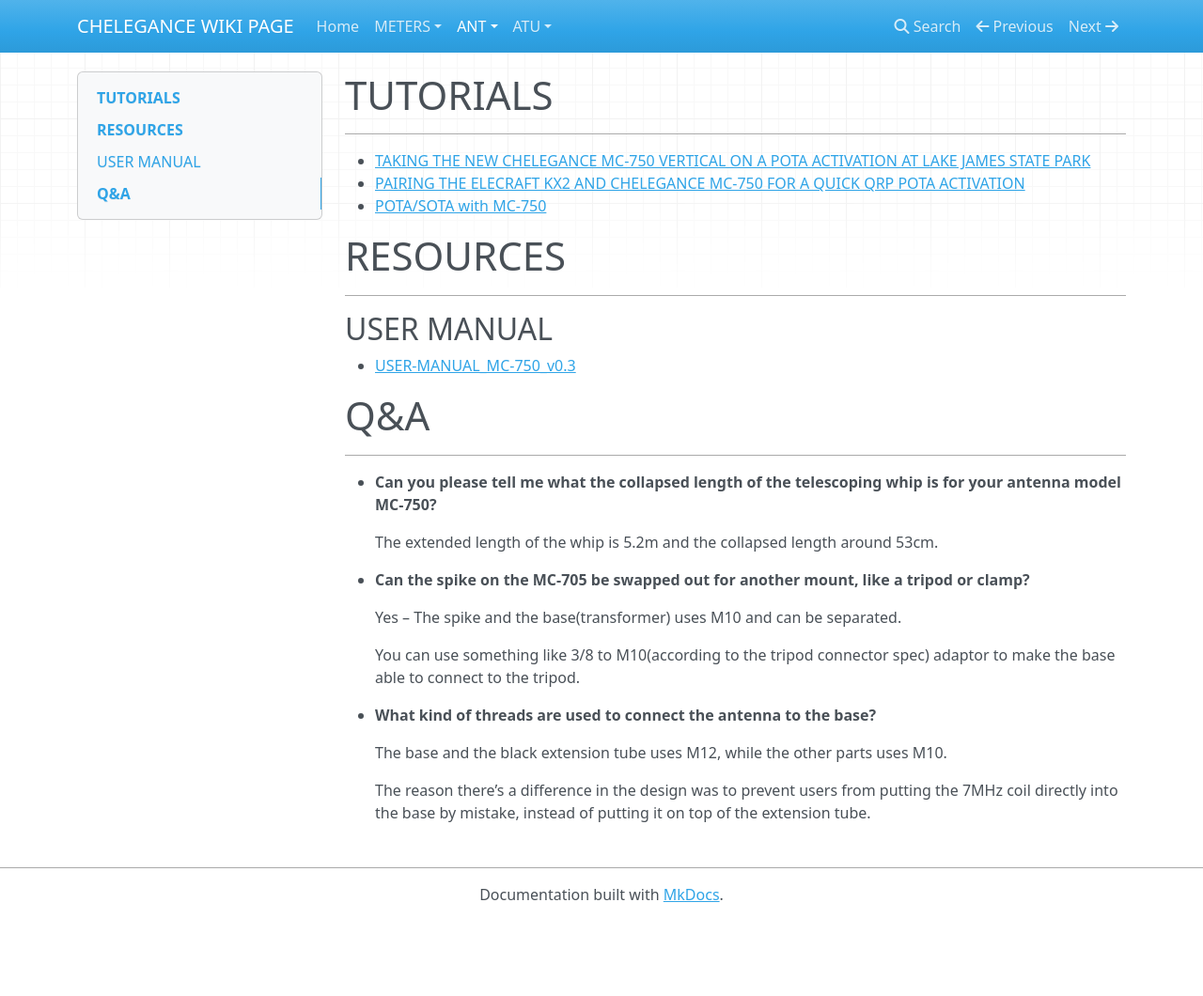
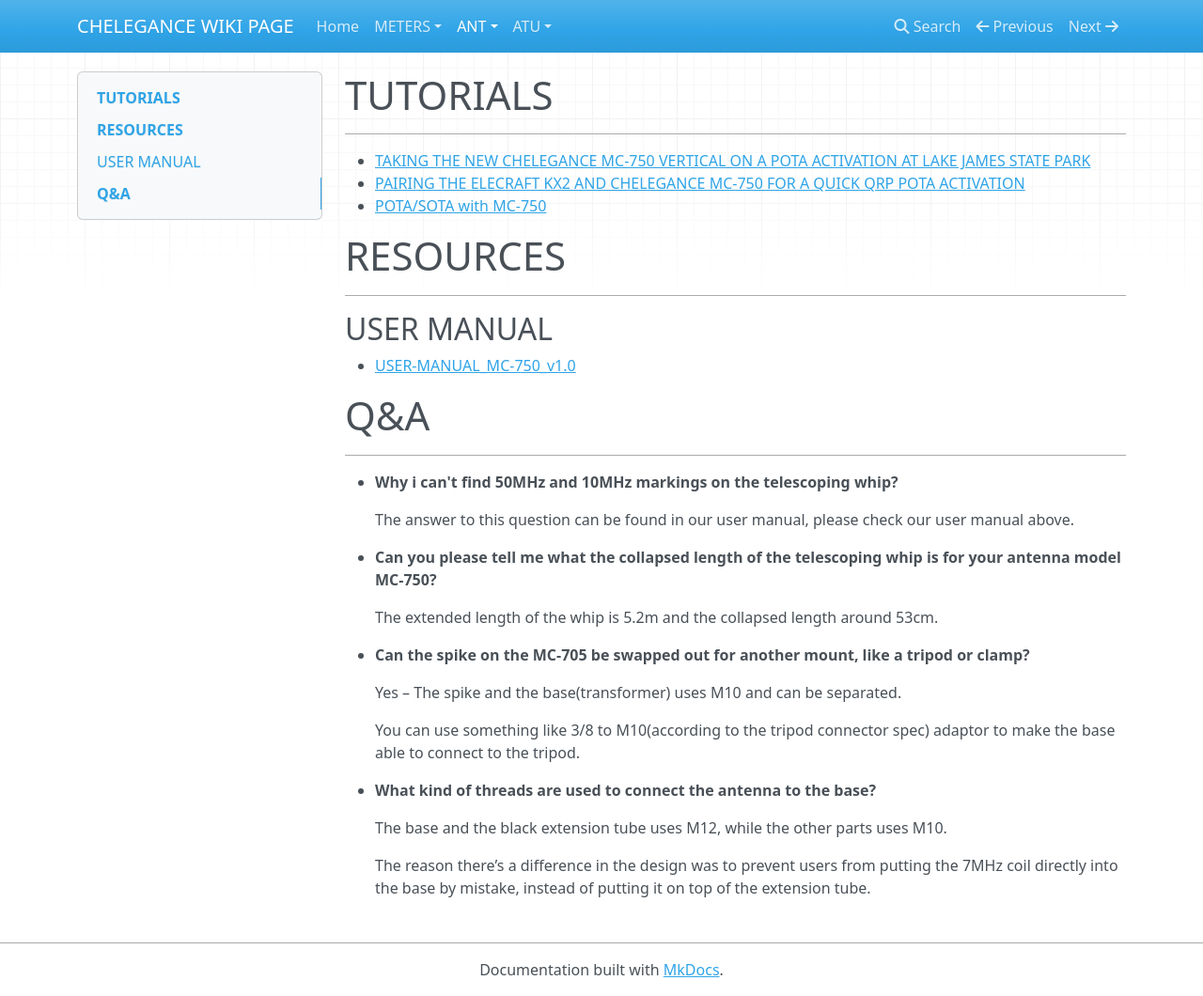
Before and after one commit to CHELEGANCE/WIKI, an MkDocs documentation site: the page built from docs/ANT/MC-750/MC-750.md, in a window 1280 px wide and 1060 px high. Shown: the whole window at 94% size. Built offline with MkDocs 1.6.1, drawn with Linux system fonts in a browser that asks for light colours; nearby versions of some CDN libraries.

Commit message:
mc-750 10&50mhz markings update

```diff
--- a/docs/ANT/MC-750/MC-750.md
+++ b/docs/ANT/MC-750/MC-750.md
@@ -8,10 +8,15 @@
 # RESOURCES
 ---
 ## USER MANUAL
-* [USER-MANUAL_MC-750_v0.3](./USER-MANUAL_MC-750_v0.3.pdf)
+* [USER-MANUAL_MC-750_v1.0](USER-MANUAL_MC-750_v1.0.pdf)
 
 # Q&A
 ---
+
+* **Why i can't find 50MHz and 10MHz markings on the telescoping whip?**
+
+    The answer to this question can be found in our user manual, please check our user manual above.
+
 
 * **Can you please tell me what the collapsed length of the telescoping whip is for your antenna model MC-750?**
 
```
Also changed, not shown: 2 other files.
